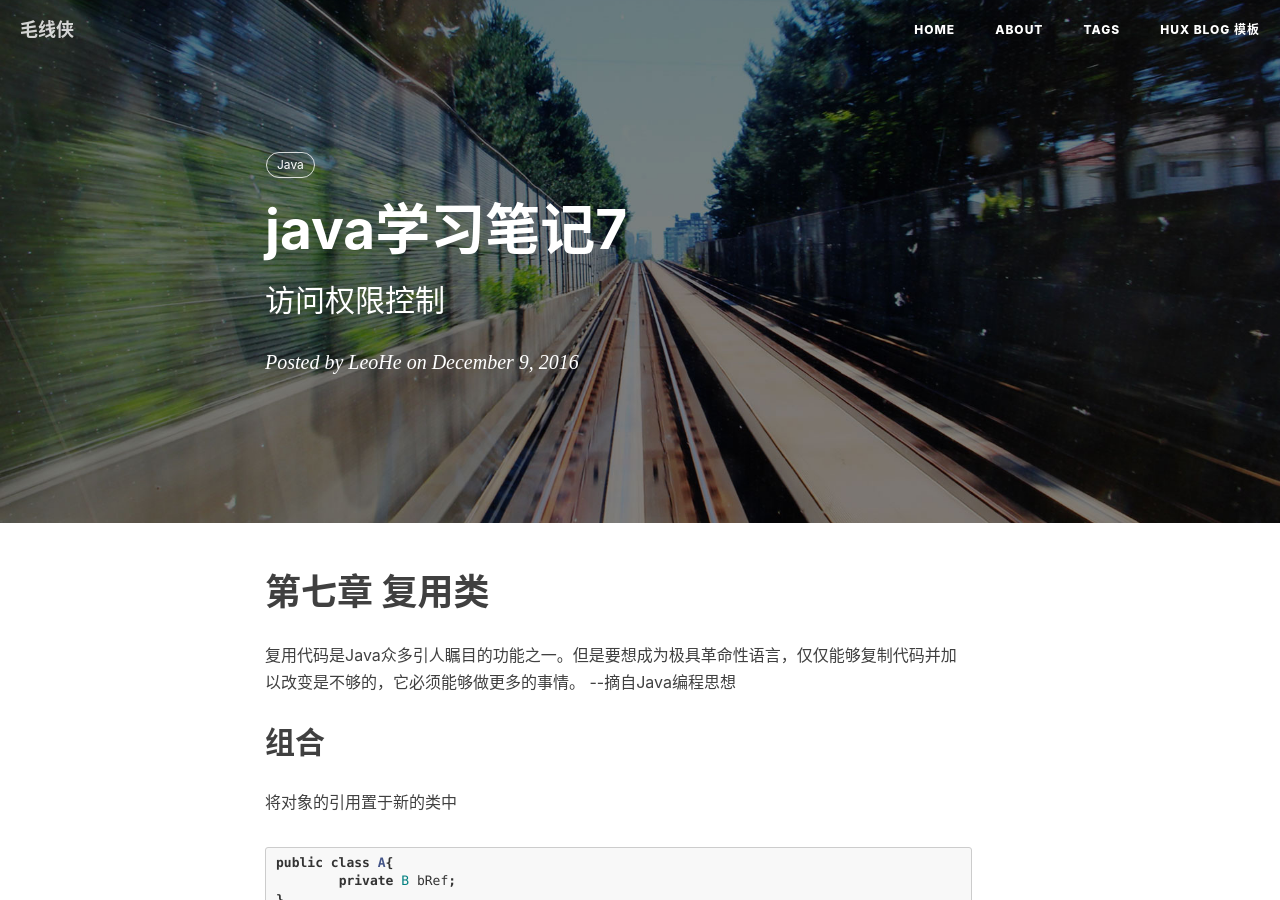
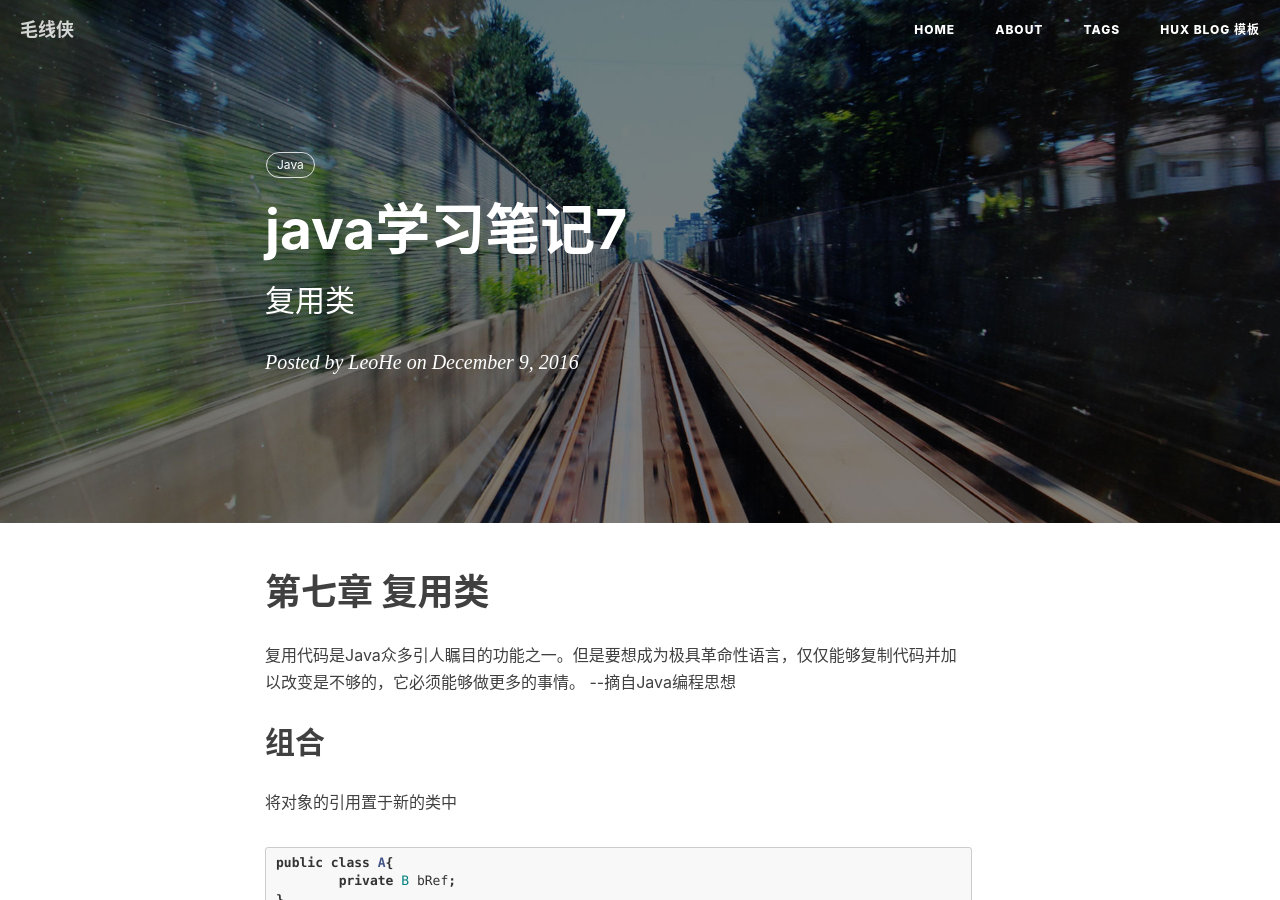
Before and after one commit to hefuduo/hefuduo.github.io, a Jekyll site: the page built from _posts/2016-12-09-javanote7-2016.md, in a window 1280 px wide and 900 px high. Built offline with Jekyll 4.4.1, drawn with Linux system fonts in a browser that asks for light colours; nearby versions of some CDN libraries; comment, search, counter and statistics services are not loaded.

Commit message:
fix some expression error

```diff
--- a/_posts/2016-12-09-javanote7-2016.md
+++ b/_posts/2016-12-09-javanote7-2016.md
@@ -1,7 +1,7 @@
 ---
 layout:     post
 title:      "java学习笔记7"
-subtitle:   "访问权限控制"
+subtitle:   "复用类"
 date:       2016-12-9 16:36:20
 author:     "LeoHe"
 header-img: "img/post-bg-2015.jpg"
@@ -146,4 +146,4 @@ final和private关键字
 
 
 ## 初始化及类的加载
-？？？？？？
+[深入理解Java类加载机制](http://www.cnblogs.com/ITtangtang/p/3978102.html)
```
